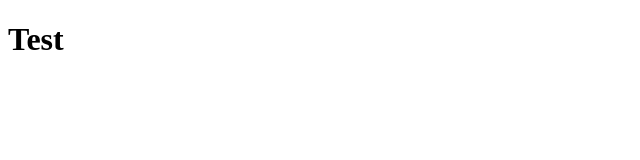
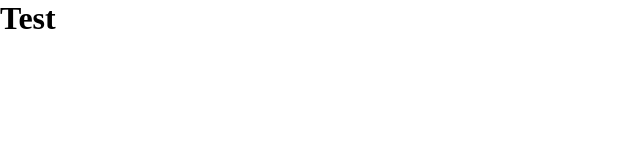
Before and after one commit to Lehoczkil/WebStar, an Angular app: page / in a window 1280 px wide. Shown: the top 160 px of the page, without its empty margins (0-640 px from the left). Built offline with nearby package versions, Linux system fonts and the light colour scheme.

Commit message:
style: Add global styles

```diff
--- a/src/styles.scss
+++ b/src/styles.scss
@@ -1,47 +1,84 @@
 // Fonts
 
 @font-face {
-    font-family: 'PoppinsBlack';
-    src: url('../assets/fonts/Poppins-Black.ttf');
+  font-family: "PoppinsBlack";
+  src: url("../assets/fonts/Poppins-Black.ttf");
 }
 
 @font-face {
-    font-family: 'PoppinsBold';
-    src: url('../assets/fonts/Poppins-Bold.ttf');
+  font-family: "PoppinsBold";
+  src: url("../assets/fonts/Poppins-Bold.ttf");
 }
 
 @font-face {
-    font-family: 'PoppinsExtraBold';
-    src: url('../assets/fonts/Poppins-ExtraBold.ttf');
+  font-family: "PoppinsExtraBold";
+  src: url("../assets/fonts/Poppins-ExtraBold.ttf");
 }
 
 @font-face {
-    font-family: 'PoppinsMedium';
-    src: url('../assets/fonts/Poppins-Medium.ttf');
+  font-family: "PoppinsMedium";
+  src: url("../assets/fonts/Poppins-Medium.ttf");
 }
 
 @font-face {
-    font-family: 'PoppinsRegular';
-    src: url('../assets/fonts/Poppins-Regular.ttf');
+  font-family: "PoppinsRegular";
+  src: url("../assets/fonts/Poppins-Regular.ttf");
 }
 
 @font-face {
-    font-family: 'Galaxy';
-    src: url('../assets/fonts/SfDistantGalaxyAltoutline-e2Bp.ttf');
+  font-family: "Galaxy";
+  src: url("../assets/fonts/SfDistantGalaxyAltoutline-e2Bp.ttf");
 }
 
 @font-face {
-    font-family: 'Starjedi';
-    src: url('../assets/fonts/Starjedi.ttf');
+  font-family: "Starjedi";
+  src: url("../assets/fonts/Starjedi.ttf");
 }
 
 // Global variables for colors:
 
 $black: #000000;
 $dark-gray: #333333;
-$gray: #8A8A8A;
-$white: #FFFFFF;
-$yellow: #F7B500;
-$red: #FF3232;
-$blue: #00D2FF;
-$green: #2ECC71;
+$gray: #8a8a8a;
+$white: #ffffff;
+$yellow: #f7b500;
+$red: #ff3232;
+$blue: #00d2ff;
+$green: #2ecc71;
+
+// Global styles for setting initial state
+
+* {
+  box-sizing: border-box;
+  margin: 0;
+  padding: 0;
+}
+
+html {
+  // Fix height issues for desktop and mobile browsers
+  min-height: 100%;
+  display: flex;
+  flex-direction: column;
+}
+
+body {
+  flex-grow: 1;
+}
+
+// Fancy scrollbar
+
+::-webkit-scrollbar {
+  width: 20px;
+}
+::-webkit-scrollbar-track {
+  background-color: transparent;
+}
+::-webkit-scrollbar-thumb {
+  background-color: $gray;
+  border-radius: 20px;
+  border: 6px solid transparent;
+  background-clip: content-box;
+}
+::-webkit-scrollbar-thumb:hover {
+  background-color: $dark-gray;
+}
```
